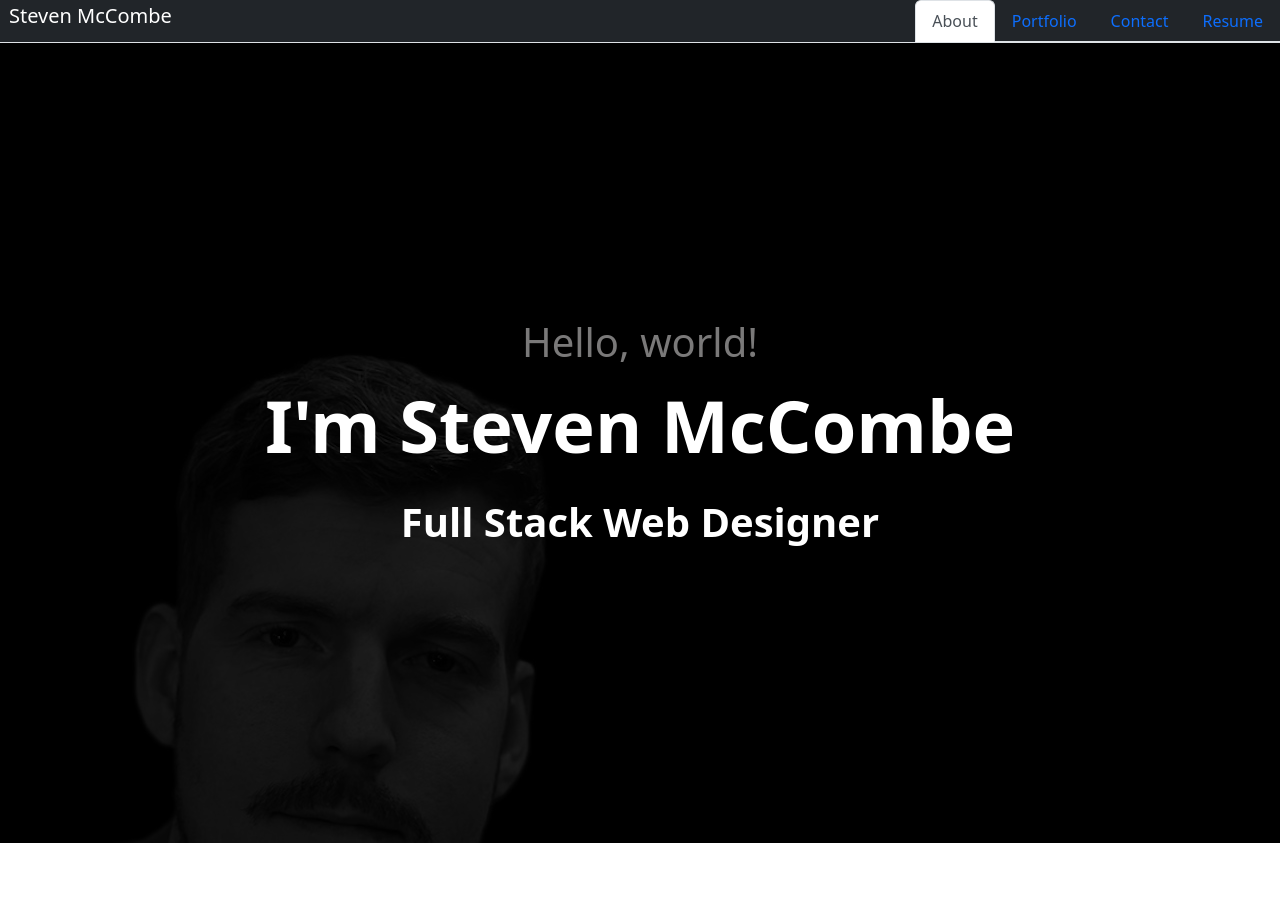
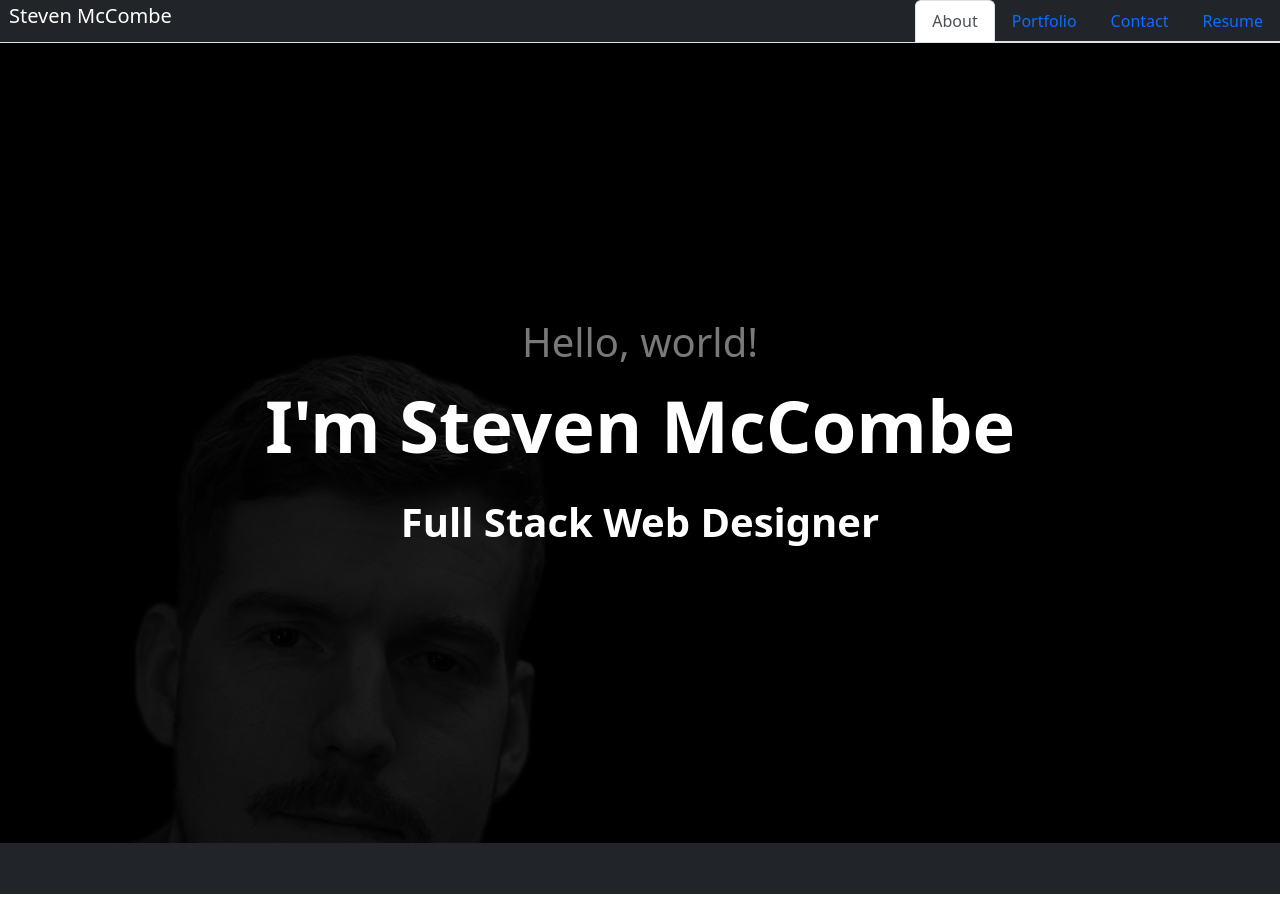
Before and after one commit to Steven-McCombe/portfoliosteven, a React (Create React App) app: page / in a window 1280 px wide. Before the commit the page ends 843 px from the top, so only its background shows below. Built offline with nearby package versions, Linux system fonts and the light colour scheme.

Commit message:
added basic footer layout

```diff
--- a/src/components/Footer.js
+++ b/src/components/Footer.js
@@ -3,7 +3,62 @@
 
 function Footer() {
   return (
-<></>
+<footer className="text-center text-white">
+  {/* <!-- Grid container --> */}
+  <div className="container pt-4">
+    {/* <!-- Section: Social media --> */}
+    <section className="mb-4">
+      {/* <!-- Facebook --> */}
+      <a
+        className="btn btn-link btn-floating btn-lg text-dark m-1"
+        href="#!"
+        role="button"
+        data-mdb-ripple-color="dark"
+        ><i className="fab fa-facebook-f"></i></a>
+
+      {/* <!-- Twitter --> */}
+      <a
+        className="btn btn-link btn-floating btn-lg text-dark m-1"
+        href="#!"
+        role="button"
+        data-mdb-ripple-color="dark"
+        ><i className="fab fa-twitter"></i></a>
+
+      {/* <!-- Google --> */}
+      <a
+        className="btn btn-link btn-floating btn-lg text-dark m-1"
+        href="#!"
+        role="button"
+        data-mdb-ripple-color="dark"
+        ><i className="fab fa-google"></i></a>
+
+      {/* <!-- Instagram --> */}
+      <a
+        className="btn btn-link btn-floating btn-lg text-dark m-1"
+        href="#!"
+        role="button"
+        data-mdb-ripple-color="dark"
+        ><i className="fab fa-instagram"></i></a>
+
+      {/* <!-- Linkedin --> */}
+      <a
+        className="btn btn-link btn-floating btn-lg text-dark m-1"
+        href="#!"
+        role="button"
+        data-mdb-ripple-color="dark"
+        ><i className="fab fa-linkedin"></i></a>
+      {/* <!-- Github --> */}
+      <a
+        className="btn btn-link btn-floating btn-lg text-dark m-1"
+        href="#!"
+        role="button"
+        data-mdb-ripple-color="dark"
+        ><i className="fab fa-github"></i></a>
+    </section>
+    {/* <!-- Section: Social media --> */}
+  </div>
+
+</footer>
   );
 }
 
--- a/src/components/NavTabs.js
+++ b/src/components/NavTabs.js
@@ -5,7 +5,7 @@
 // We assign them to their own variable names
 function NavTabs({ currentPage, handlePageChange }) {
   return (
-    <div className="nav nav-tabs justify-content-between bg-dark">
+    <header className="nav nav-tabs justify-content-between bg-dark">
       <h5 href="#">Steven McCombe</h5>
     <ul className="nav nav-tabs justify-content-end bg-dark ">
 
@@ -51,7 +51,7 @@
         </a>
         </li>
     </ul>
-    </div>
+    </header>
 
   );
 }
```
Also changed, not shown: src/components/Assets/Images/Profile_Picture.jpg.
